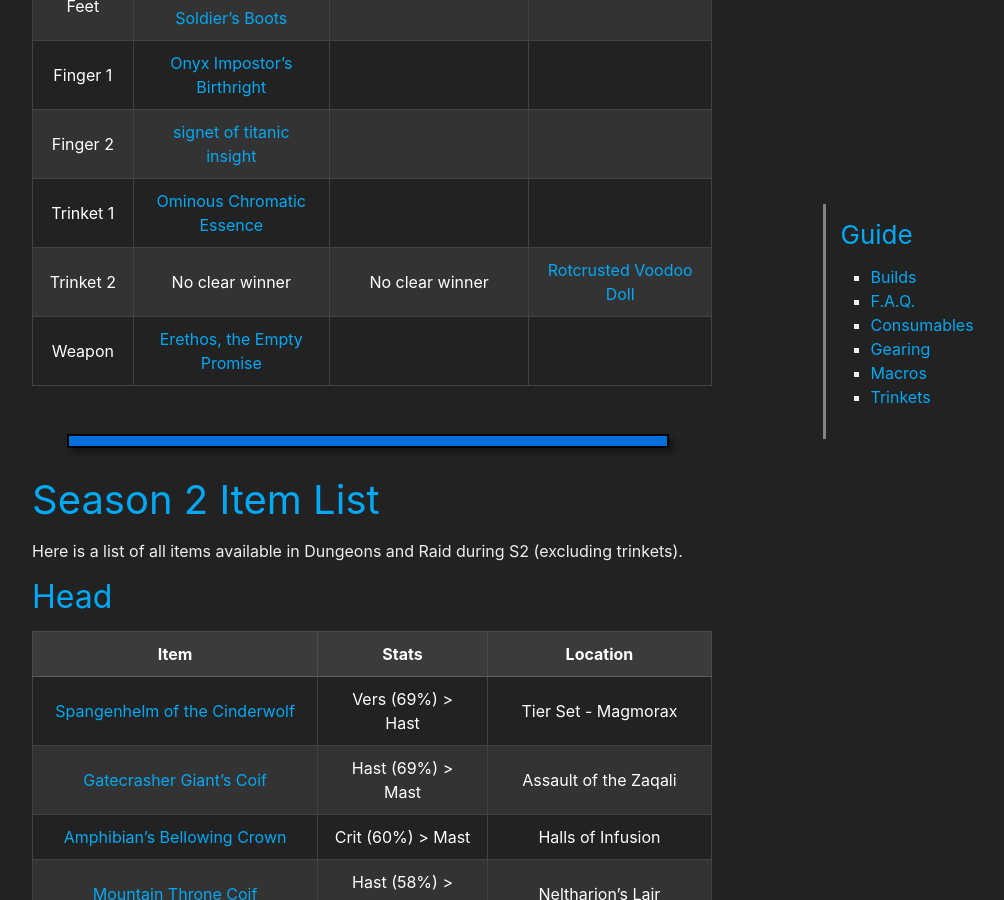
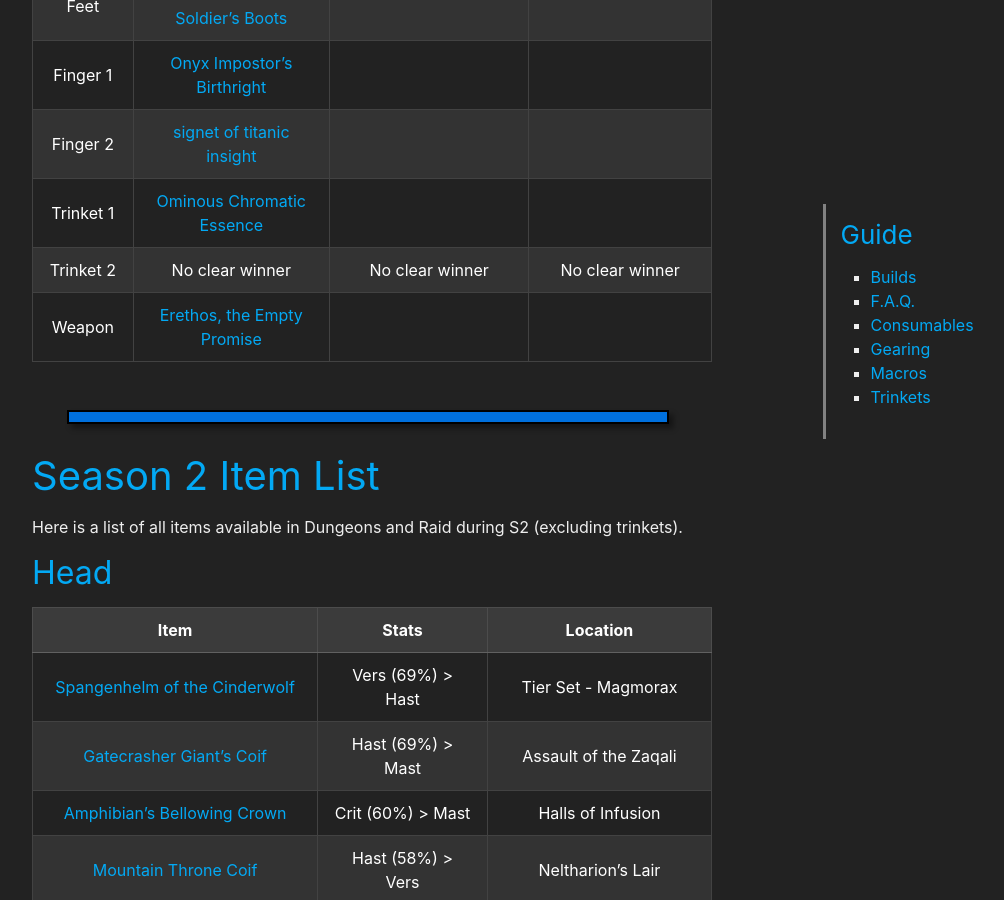
Before and after one commit to stormearthandlava/stormearthandlava.github.io, a Jekyll site: the page built from guide/general/gear.md, in a window 1280 px wide and 900 px high, scrolled down 3080 px. Shown: the whole window, without its empty margins (268-1272 px from the left). Built offline with Jekyll 4.4.1, drawn with Linux system fonts in a browser that asks for light colours; a script that is not in the unit is left out.

Commit message:
Update gear.md

```diff
--- a/guide/general/gear.md
+++ b/guide/general/gear.md
@@ -94,7 +94,7 @@
 Finger 1 | {{ site.data.gear.onyx_impostors_birthright }} | |
 Finger 2 | {{ site.data.gear.signet_of_titanic_insight }} | |
 Trinket 1 | {{ site.data.gear.ominous_chromatic_essence }} | |
-Trinket 2 | No clear winner | No clear winner | {{ site.data.gear.rotcrusted_voodoo_doll }}
+Trinket 2 | No clear winner | No clear winner | No clear winner
 Weapon | {{ site.data.gear.erethos_the_empty_promise }} | |
 
 </div>
```
